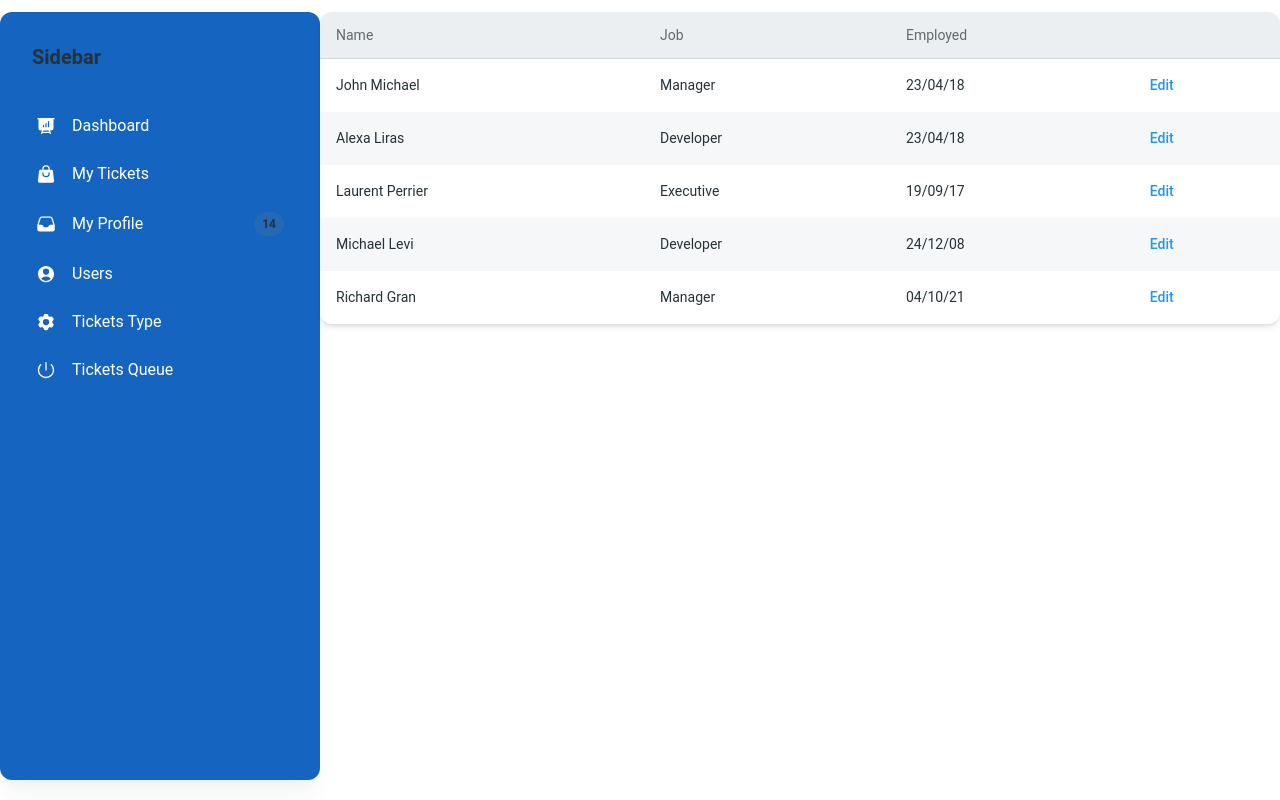
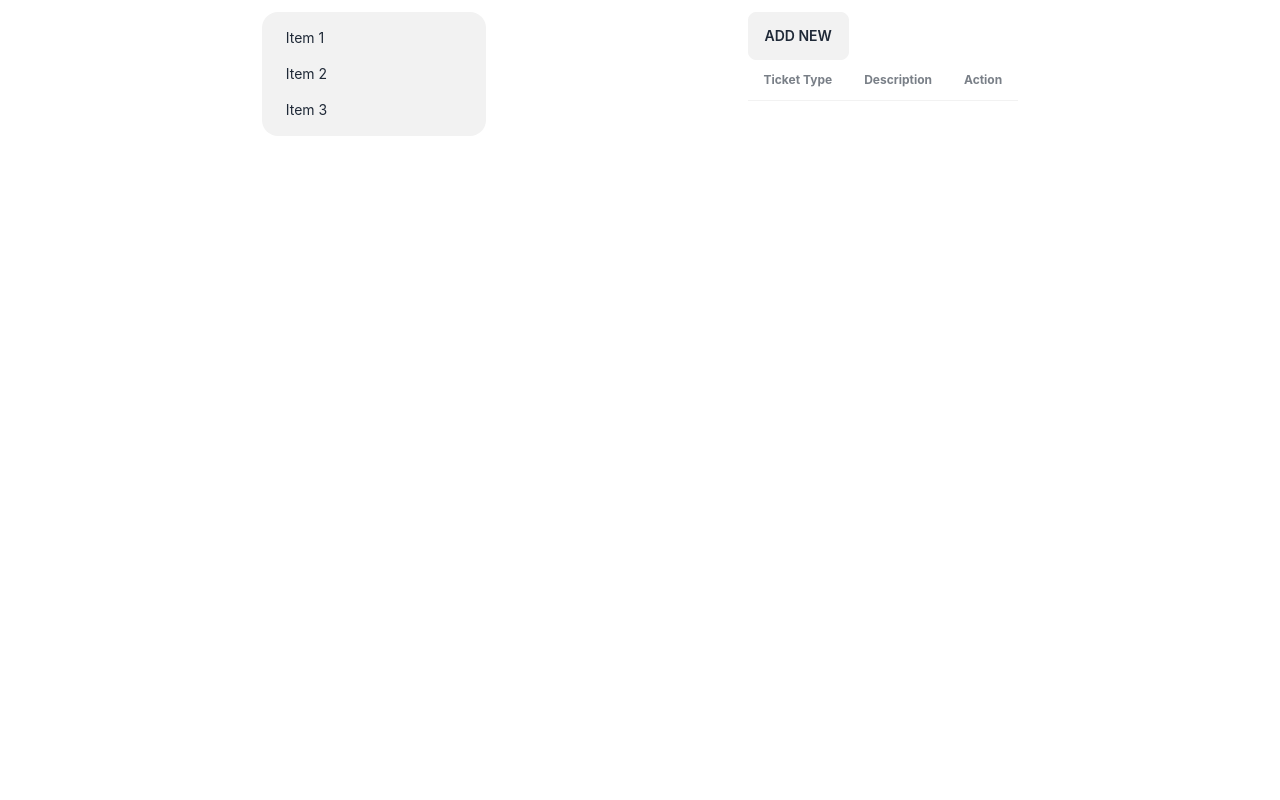
Before and after one commit to Md-TarikulIslam/notes, a React (Create React App) app: page / in a window 1280 px wide. Built offline with nearby package versions, Linux system fonts and the light colour scheme.

Commit message:
add added

```diff
--- a/package.json
+++ b/package.json
@@ -3,7 +3,6 @@
   "version": "0.1.0",
   "private": true,
   "dependencies": {
-    "@material-tailwind/react": "^2.0.3",
     "@testing-library/jest-dom": "^5.16.5",
     "@testing-library/react": "^13.4.0",
     "@testing-library/user-event": "^13.5.0",
@@ -38,6 +37,7 @@
     ]
   },
   "devDependencies": {
+    "daisyui": "^3.1.0",
     "tailwindcss": "^3.3.2"
   }
 }
--- a/src/components/MainFlex/MainFlex.js
+++ b/src/components/MainFlex/MainFlex.js
@@ -4,7 +4,7 @@ import Notes from "../Notes/Notes";
 
 const MainFlex = () => {
   return (
-    <div className="flex">
+    <div className="flex justify-evenly">
       <Sidenav />
       <Notes />
     </div>
--- /dev/null
+++ b/src/components/Modal.js
@@ -0,0 +1,39 @@
+import React from "react";
+
+const Modal = () => {
+  return (
+    <div>
+      {/* Open the modal using ID.showModal() method */}
+      <button className="btn" onClick={() => window.my_modal_3.showModal()}>
+        edit
+      </button>
+      <dialog id="my_modal_3" className="modal">
+        <form method="dialog" className="modal-box">
+          <h3 className="font-bold text-lg">Update</h3>
+          <input
+            name="type"
+            id="editType"
+            type="text"
+            placeholder="Type here"
+            className="input input-bordered w-full max-w-xs"
+          />
+          <input
+            name="desc"
+            id="editDesc"
+            type="text"
+            placeholder="Desc here"
+            className="input input-bordered w-full max-w-xs"
+          />
+          <button type="submit" className="btn">
+            Submit
+          </button>
+        </form>
+        <form method="dialog" className="modal-backdrop">
+          <button>close</button>
+        </form>
+      </dialog>
+    </div>
+  );
+};
+
+export default Modal;
--- a/src/components/Notes/Notes.js
+++ b/src/components/Notes/Notes.js
@@ -1,81 +1,94 @@
-import { Card, Typography } from "@material-tailwind/react";
+import React, { useState } from "react";
+import Modal from "../Modal";
 
-const TABLE_HEAD = ["Name", "Job", "Employed", ""];
+const Notes = () => {
+  const [type, setType] = useState("");
+  const [desc, setDesc] = useState("");
+  const [notes, setNotes] = useState([]);
 
-const TABLE_ROWS = [
+  const inputHandler = (e) => {
+    if (e.target.id === "type") {
+      setType(e.target.value);
+    } else {
+      setDesc(e.target.value);
+    }
+  };
+  const addInfoHandler = (e) => {
+    e.preventDefault();
+    setNotes((note) => {
+      return [
+        ...note,
         {
-    name: "John Michael",
-    job: "Manager",
-    date: "23/04/18",
-  },
-  {
-    name: "Alexa Liras",
-    job: "Developer",
-    date: "23/04/18",
-  },
-  {
-    name: "Laurent Perrier",
-    job: "Executive",
-    date: "19/09/17",
-  },
-  {
-    name: "Michael Levi",
-    job: "Developer",
-    date: "24/12/08",
-  },
-  {
-    name: "Richard Gran",
-    job: "Manager",
-    date: "04/10/21",
+          type: type,
+          desc: desc,
+          id: Math.random(),
         },
       ];
-
-export default function Notes() {
+    });
+  };
+  console.log(notes);
   return (
-    <Card className="overflow-scroll h-full w-full">
-      <table className="w-full min-w-max table-auto text-left">
+    <div>
+      <div>
+        <button className="btn" onClick={() => window.my_modal_2.showModal()}>
+          Add new
+        </button>
+        <dialog id="my_modal_2" className="modal">
+          <form method="dialog" className="modal-box">
+            <h3 className="font-bold text-lg">Hello!</h3>
+            <input
+              name="type"
+              id="type"
+              type="text"
+              value={type}
+              placeholder="Type here"
+              onChange={inputHandler}
+              className="input input-bordered w-full max-w-xs"
+            />
+            <input
+              name="desc"
+              id="desc"
+              type="text"
+              value={desc}
+              onChange={inputHandler}
+              placeholder="Desc here"
+              className="input input-bordered w-full max-w-xs"
+            />
+            <button onClick={addInfoHandler} type="submit" className="btn">
+              Submit
+            </button>
+          </form>
+          <form method="dialog" className="modal-backdrop">
+            <button>close</button>
+          </form>
+        </dialog>
+      </div>
+      <div className="overflow-x-auto">
+        <table className="table table-zebra">
+          {/* head */}
           <thead>
             <tr>
-            {TABLE_HEAD.map((head) => (
-              <th key={head} className="border-b border-blue-gray-100 bg-blue-gray-50 p-4">
-                <Typography
-                  variant="small"
-                  color="blue-gray"
-                  className="font-normal leading-none opacity-70"
-                >
-                  {head}
-                </Typography>
-              </th>
-            ))}
+              <th>Ticket Type</th>
+              <th>Description</th>
+              <th>Action</th>
             </tr>
           </thead>
           <tbody>
-          {TABLE_ROWS.map(({ name, job, date }, index) => (
-            <tr key={name} className="even:bg-blue-gray-50/50">
-              <td className="p-4">
-                <Typography variant="small" color="blue-gray" className="font-normal">
-                  {name}
-                </Typography>
-              </td>
-              <td className="p-4">
-                <Typography variant="small" color="blue-gray" className="font-normal">
-                  {job}
-                </Typography>
-              </td>
-              <td className="p-4">
-                <Typography variant="small" color="blue-gray" className="font-normal">
-                  {date}
-                </Typography>
-              </td>
-              <td className="p-4">
-                <Typography as="a" href="#" variant="small" color="blue" className="font-medium">
-                  Edit
-                </Typography>
-              </td>
+            {notes.map((data) => {
+              return (
+                <tr>
+                  <td>{data.type}</td>
+                  <td>{data.desc}</td>
+                  <Modal />
+                  <td>delete</td>
                 </tr>
-          ))}
+              );
+            })}
           </tbody>
         </table>
-    </Card>
+      </div>
+    </div>
   );
-}
+};
+
+export default Notes;
--- a/src/components/Sidenav/Sidenav.js
+++ b/src/components/Sidenav/Sidenav.js
@@ -1,76 +1,21 @@
-import {
-  Card,
-  Typography,
-  List,
-  ListItem,
-  ListItemPrefix,
-  ListItemSuffix,
-  Chip,
-} from "@material-tailwind/react";
-import {
-  PresentationChartBarIcon,
-  ShoppingBagIcon,
-  UserCircleIcon,
-  Cog6ToothIcon,
-  InboxIcon,
-  PowerIcon,
-} from "@heroicons/react/24/solid";
+import React from "react";
 
-export default function Sidenav() {
+const Sidenav = () => {
   return (
-    <Card className=" h-[calc(100vh-2rem)] w-full max-w-[20rem] p-4 shadow-xl bg-blue-800 shadow-blue-gray-900/5">
-      <div className="mb-2 p-4">
-        <Typography variant="h5" color="blue-gray">
-          Sidebar
-        </Typography>
-      </div>
-      <List className="text-white">
-        <ListItem>
-          <ListItemPrefix>
-            <PresentationChartBarIcon className="h-5 w-5 " />
-          </ListItemPrefix>
-          Dashboard
-        </ListItem>
-        <ListItem>
-          <ListItemPrefix>
-            <ShoppingBagIcon className="h-5 w-5" />
-          </ListItemPrefix>
-          My Tickets
-        </ListItem>
-        <ListItem>
-          <ListItemPrefix>
-            <InboxIcon className="h-5 w-5" />
-          </ListItemPrefix>
-          My Profile
-          <ListItemSuffix>
-            <Chip
-              value="14"
-              size="sm"
-              variant="ghost"
-              color="blue-gray"
-              className="rounded-full"
-            />
-          </ListItemSuffix>
-        </ListItem>
-        <ListItem>
-          <ListItemPrefix>
-            <UserCircleIcon className="h-5 w-5" />
-          </ListItemPrefix>
-          Users
-        </ListItem>
-        <ListItem>
-          <ListItemPrefix>
-            <Cog6ToothIcon className="h-5 w-5" />
-          </ListItemPrefix>
-          Tickets Type
-        </ListItem>
-        <ListItem>
-          <ListItemPrefix>
-            <PowerIcon className="h-5 w-5" />
-          </ListItemPrefix>
-          Tickets Queue
-        </ListItem>
-      </List>
-    </Card>
+    <div>
+      <ul className="menu bg-base-200 w-56 rounded-box">
+        <li>
+          <a>Item 1</a>
+        </li>
+        <li>
+          <a>Item 2</a>
+        </li>
+        <li>
+          <a>Item 3</a>
+        </li>
+      </ul>
+    </div>
   );
-}
+};
+
+export default Sidenav;
--- a/src/index.js
+++ b/src/index.js
@@ -1,16 +1,13 @@
-import React from "react";
-import ReactDOM from "react-dom/client";
-import "./index.css";
-import App from "./App";
-import reportWebVitals from "./reportWebVitals";
-import { ThemeProvider } from "@material-tailwind/react";
+import React from 'react';
+import ReactDOM from 'react-dom/client';
+import './index.css';
+import App from './App';
+import reportWebVitals from './reportWebVitals';
 
-const root = ReactDOM.createRoot(document.getElementById("root"));
+const root = ReactDOM.createRoot(document.getElementById('root'));
 root.render(
   <React.StrictMode>
-    <ThemeProvider>
-      <App />
-    </ThemeProvider>
+    <App />
   </React.StrictMode>
 );
 
--- a/tailwind.config.js
+++ b/tailwind.config.js
@@ -1,13 +1,12 @@
 /** @type {import('tailwindcss').Config} */
-const withMT = require("@material-tailwind/react/utils/withMT");
-module.exports = withMT({
+module.exports = {
   content: [
     "./src/**/*.{js,jsx,ts,tsx}",
-    "./node_modules/@material-tailwind/react/components/**/*.{js,ts,jsx,tsx}",
-    "./node_modules/@material-tailwind/react/theme/components/**/*.{js,ts,jsx,tsx}",
   ],
   theme: {
     extend: {},
   },
-  plugins: [],
-});
+  plugins: [
+    require("daisyui")
+  ],
+};
```
Also changed, not shown: 1 other file (tests, documents, lock files or other folders). Lines whose indentation alone changed are shown as unchanged.
